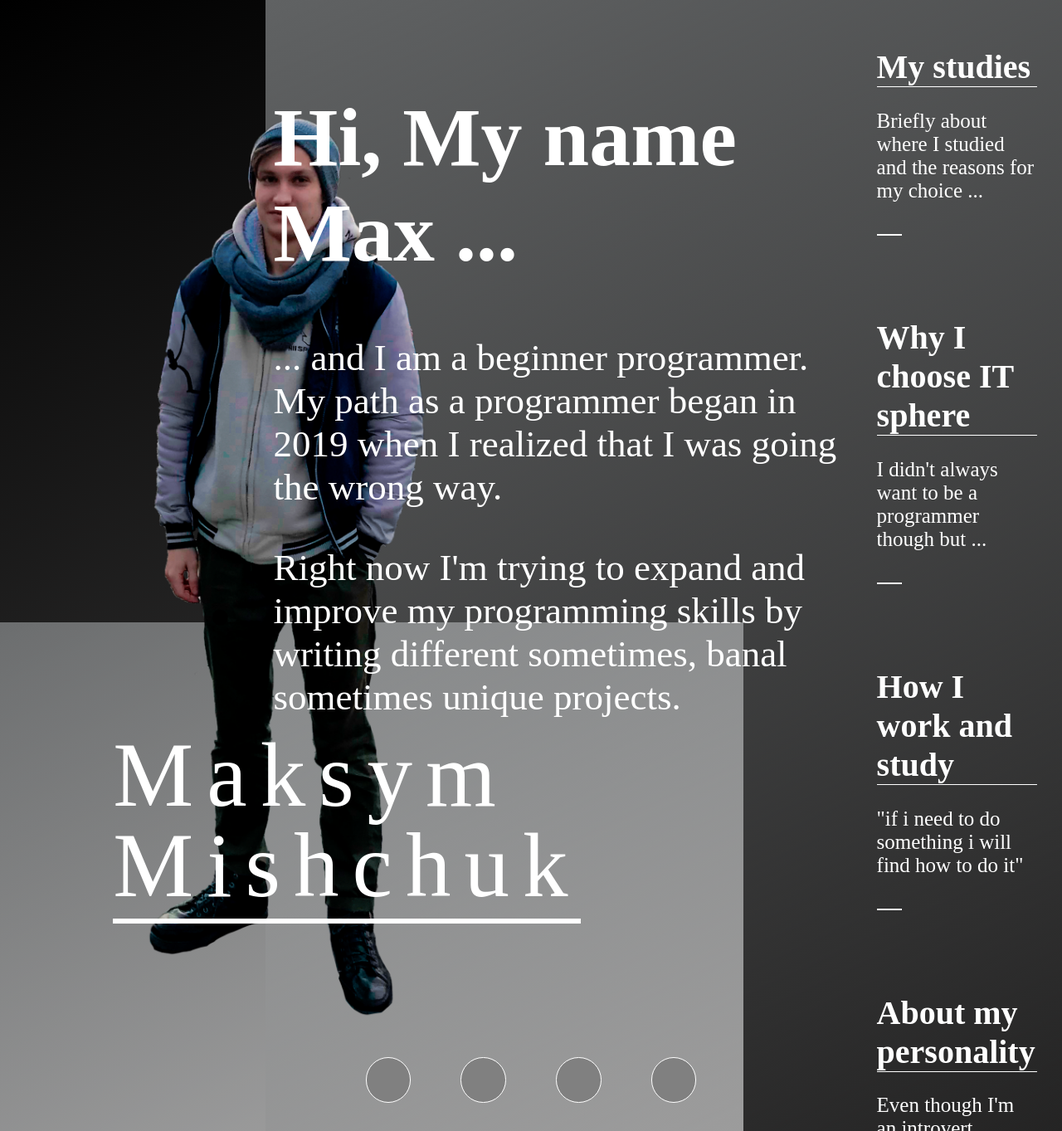
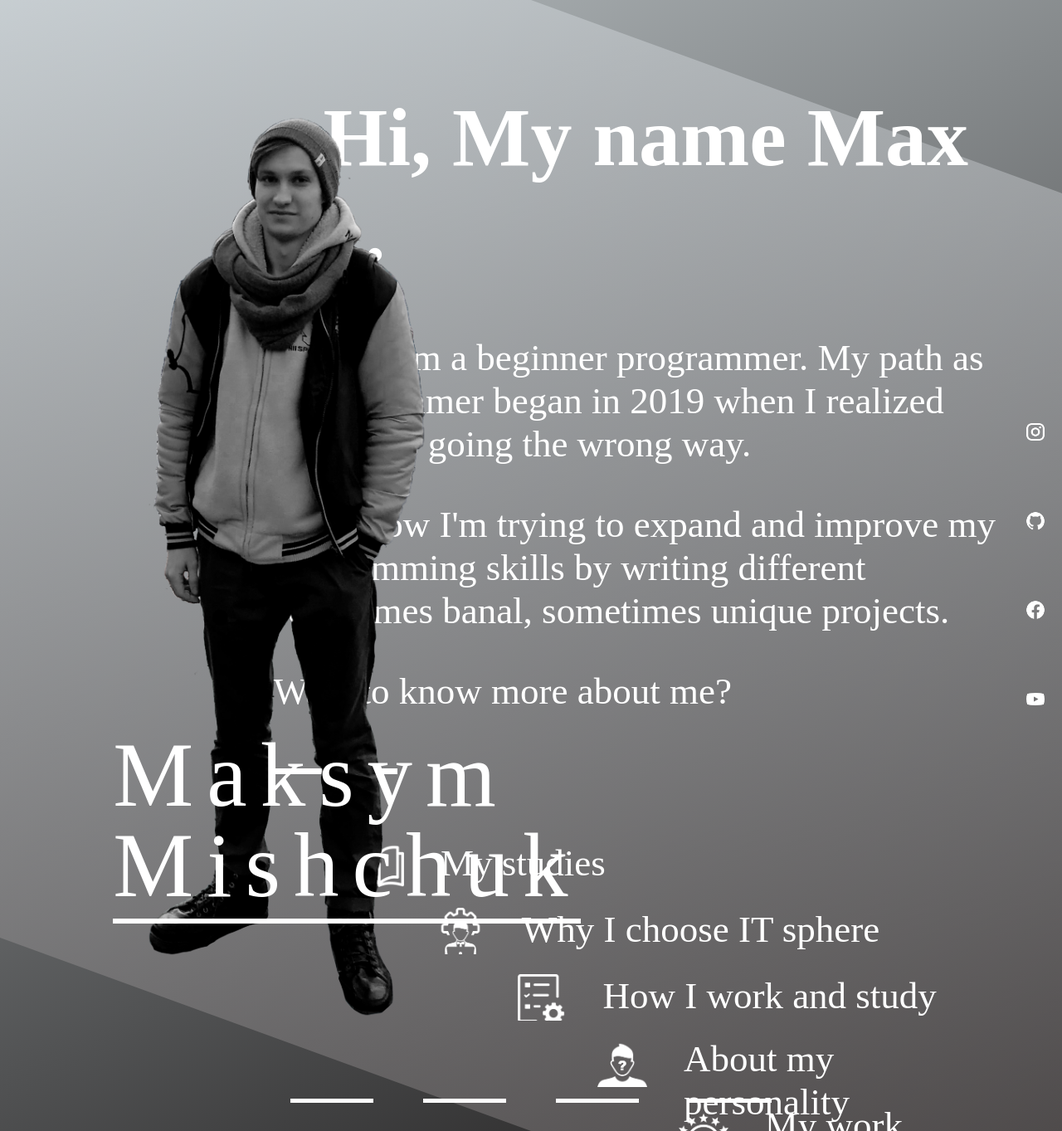
Before and after one commit to maxxsiz/webpage_test1, a Django app: page / in a window 1280 px wide. Shown: the whole page at 83% size. Run offline with Django 3.2, Linux system fonts and the light colour scheme.

Commit message:
main page part 4

```diff
--- a/blog/static/blog/style.css
+++ b/blog/static/blog/style.css
@@ -56,17 +56,24 @@ body {
   .menu-item {
     display: flex;
     align-items: center;
-    border-radius: 50%;
-    width: 4vh;
+    width: 100px;
     height: 4vh;
-    background-color: gray;
-    border: 1px white solid;
+    border-bottom: 5px white solid;
     transition: all 2s ease-in-out;
     cursor: pointer;
-    text-align: center;
     margin-left: 30px;
     margin-right: 30px;
     font-size: 21px;
+  }
+  .menu-item p{
+    margin-left: auto;
+    margin-right: auto;
+    margin-bottom: 10px;
+    opacity: 0;
+    transition: all .5s ease-in-out;
+  }
+  .menu-item:hover  p{
+    opacity: 1;
   }
 
   /* page settigns */
@@ -277,21 +284,22 @@ body {
   /* setting to main page*/
   .custom-1 {
     position: absolute;
-    background-image: linear-gradient(-25deg, #ffffff88 0%, #b8bcbe81 100%);
-    left:0;
-    bottom:0;
-    height:45vh;
-    width:70vw;
-    z-index: 1;
+    background-image: linear-gradient(-25deg, #1d1b1b 0%, #b9c0c3 100%);
+    right:0;
+    top:0;
+    height:100vh;
+    width:100vw;
+    z-index: 0;
   }
   .custom-2 {
     position: absolute;
-    background-image: linear-gradient(-25deg, #00000088 0%, #b8bcbe81 100%);
-    right:0;
+    left:0;
     top:0;
     height:100vh;
-    width:75vw;
-    z-index: 0;
+    width:100vw;
+    z-index: 2;
+    background-image: linear-gradient(-25deg, #6e676788 0%,  #e3ebf081 100%);
+    transform: skewY(20deg);
   }
   .photo-block {
     width: 25vw;
@@ -300,7 +308,7 @@ body {
   .photo-block span{
     letter-spacing: 16px;
     font-size: 8vh;
-    z-index: 2;
+    z-index: 5;
   }
   .my-photo{
     position: absolute;
@@ -321,64 +329,56 @@ body {
     padding-bottom: 0;
   }
   .color-photo{
-    z-index: 1;
+    z-index: 3;
   }
   .monochrom-photo{
-    z-index: 2;
+    z-index: 4;
     opacity: 1;
     transition: all 1s ;
   }
+
   .big-block-blog {
-    width: 55vw;
+    width: 70vw;
     height: 85vh;
     margin:3vh 0vw 10vh 1vw ;
-    z-index: 2;
+    z-index: 3;
   }
   .big-block-blog h1 {
     font-size: 100px;
+    margin-left: 60px;
   }
   .big-block-blog p {
     font-size: 45px;
   }
+
   .blog-col {
     display: flex;
     flex-direction: column;
-    width: 20vw;
+    width: 5vw;
     height: 100vh;
-    z-index: 2;
+    z-index: 3;
+    justify-content: center;
   }
-  .article{
-    margin: 30px;
-    max-height: calc(100vh/3 - 60px);
-    display: flex;
-    flex-direction: column;
-    flex-basis:auto auto auto ;
-    transition: all 1.5s ease;
+  .icon-contact {
+    width: 2vw;
+    height: 2vw;
+    margin:3vh 1.5vw;
   }
-  .article h1{
-    border-bottom: 1px solid white;
-    font-size: 40px;
-  }
-  .article p{
-    overflow: hidden;
-    font-size: 25px;
-    margin-top: 0;
-  }
-  .btn-more-blog{
+  .btn-more-blog {
     cursor: pointer;
     text-decoration: none;
     display: inline-block;
     overflow: hidden;
     position: relative;
     padding-right: 30px;
-    font-size: 25px;
+    font-size: 45px;
     text-transform: uppercase;
     font-weight: 600;
     width: 100%;
   }
   .btn-more-blog span {
     transform: translateX(-200%);
-    transition: .6s;
+    transition: all .6s ease;
     display: inline-block;
     position: relative;
   }
@@ -387,28 +387,71 @@ body {
     position: absolute;
     top: 0;
     left: 0;
-    width: 30px;
+    width: 150px;
     bottom: 0;
-    height: .125rem;
+    height: 7px;
     margin: auto;
     background: #ffffff;
-    z-index: 0;
-    transition: .6s cubic-bezier(.6, .01, 0, 1);
+    z-index: 3;
+    transition: all .6s ease;
   }
-  .article:hover .btn-more-blog span{
+  .btn-more-blog:hover span{
     transform: translateX(0%);
   }
-  .article:hover .btn-more-blog:before {
-    transform: translateX(100px)
+  .btn-more-blog:hover:before {
+    transform: translateX(180px);
   }
-  .article:hover {
-    max-height: 60vh;
-  }
-
 
   .photo-block:hover .monochrom-photo{
     opacity: 0;
   }
+
+  .big-block-blog li {
+    font-size: 45px;
+    cursor: pointer;
+    list-style: none;
+    padding-left: 24px;
+    margin: auto auto auto 80px;
+  }
+  .heading-1{
+    margin-top: 50px;
+    background: url(img/icons/study_icon.png) 0 4px no-repeat;
+    margin-left: 7.63vw;
+  }
+  .heading-2{
+    background: url(img/icons/it_sphere_icon.png) 0 4px no-repeat;
+    margin-left: calc(7.63vw*2);
+  }
+  .heading-3{
+    background: url(img/icons/workandstudy_icon.png) 0 4px no-repeat;
+    margin-left: calc(7.63vw*3);
+  }
+  .heading-4{
+    background: url(img/icons/unknownperson_icon.png) 0 4px no-repeat;
+    margin-left: calc(7.63vw*4);
+  }
+  .heading-5{
+    background: url(img/icons/skills_icon.png) 0 4px no-repeat;
+    margin-left: calc(7.63vw*5);
+  }
+  .aboutme{
+    display: flex;
+    align-items: center;
+    background-size: 60px 60px;
+    height: 60px;
+    margin-bottom: 20px;
+  }
+  .aboutme li:after{
+    content: " ...";
+    opacity: 0;
+    font-size: 45px;
+    transition: all .7s ease;
+  }
+  .aboutme:hover li:after {
+    opacity: 1;
+  }
+
+
    /* setting to projects page*/
   .pr-telbot {
     background: url(img/backgrounds/bc_telbot.jpg) 0 0 no-repeat;
--- a/blog/templates/blog/base.html
+++ b/blog/templates/blog/base.html
@@ -10,10 +10,10 @@
 </head>
 <body>
 <div class="menu-line">
-    <a role="button" onclick="changepage('main_page')"><div class="menu-item item-1"></div></a>
-    <a role="button" onclick="changepage('skills_page')"><div class="menu-item item-2"></div></a>
-    <a role="button" onclick="changepage('hobbies_page')"><div class="menu-item item-3"></div></a>
-    <a role="button" onclick="changepage('projects_page')"><div class="menu-item item-4"></div></a>
+    <a role="button" onclick="changepage('main_page')"><div class="menu-item item-1"><p>Main</p></div></a>
+    <a role="button" onclick="changepage('skills_page')"><div class="menu-item item-2"><p>Skills</p></div></a>
+    <a role="button" onclick="changepage('hobbies_page')"><div class="menu-item item-3"><p>Hobbies</p></div></a>
+    <a role="button" onclick="changepage('projects_page')"><div class="menu-item item-4"><p>Projects</p></div></a>
 </div>
 {% block content %} {% endblock %}
 <script>
@@ -45,8 +45,12 @@
         document.getElementById(last_page).style.transition = "left 4s";
         is_f_start = 0;
         }, 4300);
+        }
     }
-}
+
+    function more_about_me(){
+
+    }
 </script>
 
 </body>
--- a/blog/templates/blog/main.html
+++ b/blog/templates/blog/main.html
@@ -17,34 +17,21 @@ Maksym Mishchuk - Hello world!
         <div class="big-block-blog">
             <h1>Hi, My name Max ...</h1>
             <p>... and I am a beginner programmer. My path as a programmer began in 2019 when I realized that I was going the wrong way.</p>
-            <p>Right now I'm trying to expand and improve my programming skills by writing different sometimes, banal sometimes unique projects.</p>
+            <p>Right now I'm trying to expand and improve my programming skills by writing different sometimes banal, sometimes unique projects.</p>
+            <p>Want to know more about me?</p>
+            <a class="btn-more-blog" role="button" onclick="more_about_me()"><span>More</span></a>
+            <div class='aboutme heading-1'><li>My studies</li></div>
+            <div class='aboutme heading-2'><li>Why I choose IT sphere</li></div>
+            <div class='aboutme heading-3'><li>How I work and study</li></div>
+            <div class='aboutme heading-4'><li>About my personality</li></div>
+            <div class='aboutme heading-5'><li>My work experience</li></div>
         </div>
+
         <div class='blog-col'>
-            <div class='article'>
-                <h1>My studies</h1>
-                <p>Briefly about where I studied and the reasons for my choice ...</p>
-                <div class="btn-more-blog"><span>More</span></div>
-            </div>
-            <div class='article'>
-                <h1>Why I choose IT sphere</h1>
-                <p>I didn't always want to be a programmer though but ...</p>
-                <div class="btn-more-blog"><span>More</span></div>
-            </div>
-            <div class='article'>
-                <h1>How I work and study</h1>
-                <p>"if i need to do something i will find how to do it"</p>
-                <div class="btn-more-blog"><span>More</span></div>
-            </div>
-            <div class='article'>
-                <h1>About my personality</h1>
-                <p>Even though I'm an introvert ...</p>
-                <div class="btn-more-blog"><span>More</span></div>
-            </div>
-            <div class='article'>
-                <h1>My work experience</h1>
-                <p>As i said, i am a beginner programmer but ...</p>
-                <div class="btn-more-blog"><span>More</span></div>
-            </div>
+            <img class='icon-contact' src="{% static 'blog/img/icons/instagram_white.png' %}" alt=''>
+            <img class='icon-contact' src="{% static 'blog/img/icons/github_white.png' %}" alt=''>
+            <img class='icon-contact' src="{% static 'blog/img/icons/facebook_white.png' %}" alt=''>
+            <img class='icon-contact' src="{% static 'blog/img/icons/youtube_white.png' %}" alt=''>
         </div>
     </div>
 <div id="projects_page" class='page'>
```
Also changed, not shown: blog/templates/blog/projects.html (+27 -0 lines), blog/static/blog/img/icons/it_sphere_icon.png (added), blog/static/blog/img/icons/skills_icon.png (added), blog/static/blog/img/icons/study_icon.png (added), blog/static/blog/img/icons/unknownperson_icon.png (added), blog/static/blog/img/icons/workandstudy_icon.png (added).
